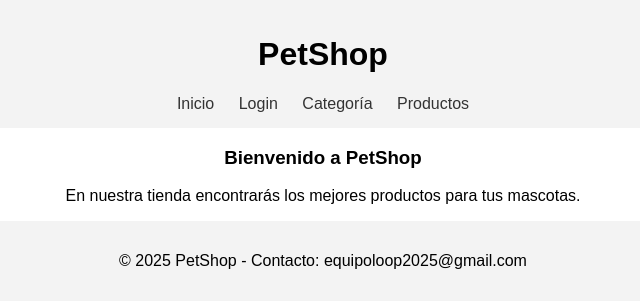
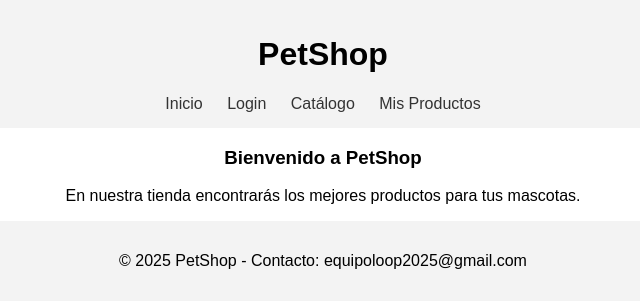
Before and after one commit to EquipoLoop2025/PetShop, a Flask app: page / in a window 1280 px wide. Shown: the top 308 px of the page, without its empty margins (317-957 px from the left). Run offline with Flask 3, Linux system fonts and the light colour scheme.

Commit message:
prueba 1

```diff
--- a/app.py
+++ b/app.py
@@ -5,7 +5,3 @@ app = Flask(__name__)
 @app.route('/')
 def inicio():
     return render_template('index.html')
-
-@app.route("/")
-def home():
-    return render_template("base.html")
--- a/templates/base.html
+++ b/templates/base.html
@@ -4,7 +4,7 @@
     <meta charset="UTF-8">
     <meta name="viewport" content="width=device-width, initial-scale=1.0">
     <link rel="stylesheet" href="{{ url_for('static', filename='style.css') }}">
-    <title>Document</title>
+    <title>PetShop</title>
 </head>
 <body>
     <header>
@@ -12,8 +12,8 @@
         <nav>
             <a href="/">Inicio</a>
             <a href="/login">Login</a>
-            <a href="/categoria">Categoría</a>
-            <a href="/productos">Productos</a>
+            <a href="/catalogo">Catálogo
+            <a href="/misproductos">Mis Productos</a>
         </nav>
     </header>
 
```
